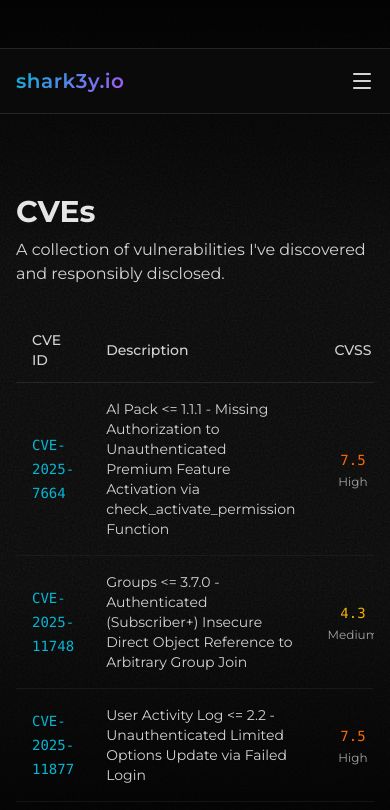
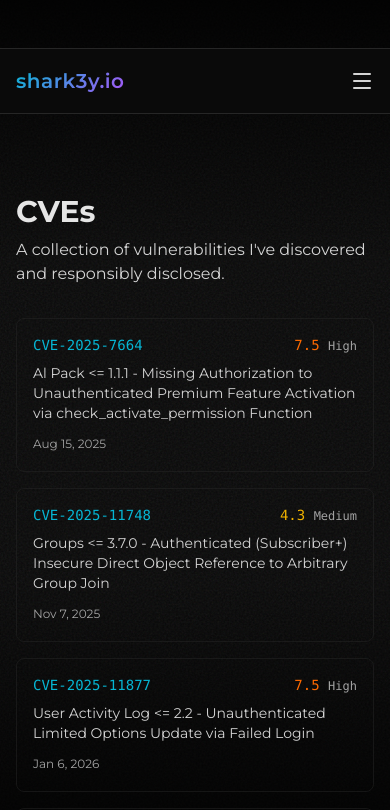
Before and after one commit to angusgee/shark3y.io, a React (Vite) app: page /cves in a window 390 px wide. Shown: the top 810 px of the page. Built offline with nearby package versions, Linux system fonts and the light colour scheme.

Commit message:
fix(CVEs): data table collapsing on mob
- implement card layout for mob < 640px

```diff
--- a/src/pages/CVEs.jsx
+++ b/src/pages/CVEs.jsx
@@ -24,7 +24,33 @@
         A collection of vulnerabilities I've discovered and responsibly disclosed.
       </p>
 
-      <div className="overflow-x-auto">
+      {/* Mobile card layout */}
+      <div className="sm:hidden flex flex-col gap-4">
+        {cves.map((cve) => (
+          <div
+            key={cve.id}
+            className="border border-dark-border/50 rounded-lg p-4 hover:bg-dark-surface/50 transition-colors"
+          >
+            <div className="flex items-center justify-between mb-2">
+              <span className="text-neon-cyan font-mono text-sm">{cve.id}</span>
+              <span className={`font-mono text-sm font-medium ${getCvssColor(cve.cvss)}`}>
+                {cve.cvss.toFixed(1)} <span className="text-xs text-gray-muted">{getCvssBadge(cve.cvss)}</span>
+              </span>
+            </div>
+            <p className="text-sm text-gray-text mb-2">{cve.description}</p>
+            <span className="text-xs text-gray-muted">
+              {new Date(cve.date).toLocaleDateString('en-US', {
+                year: 'numeric',
+                month: 'short',
+                day: 'numeric',
+              })}
+            </span>
+          </div>
+        ))}
+      </div>
+
+      {/* Desktop table layout */}
+      <div className="hidden sm:block overflow-x-auto">
         <table className="w-full text-left">
           <thead>
             <tr className="border-b border-dark-border">
```
